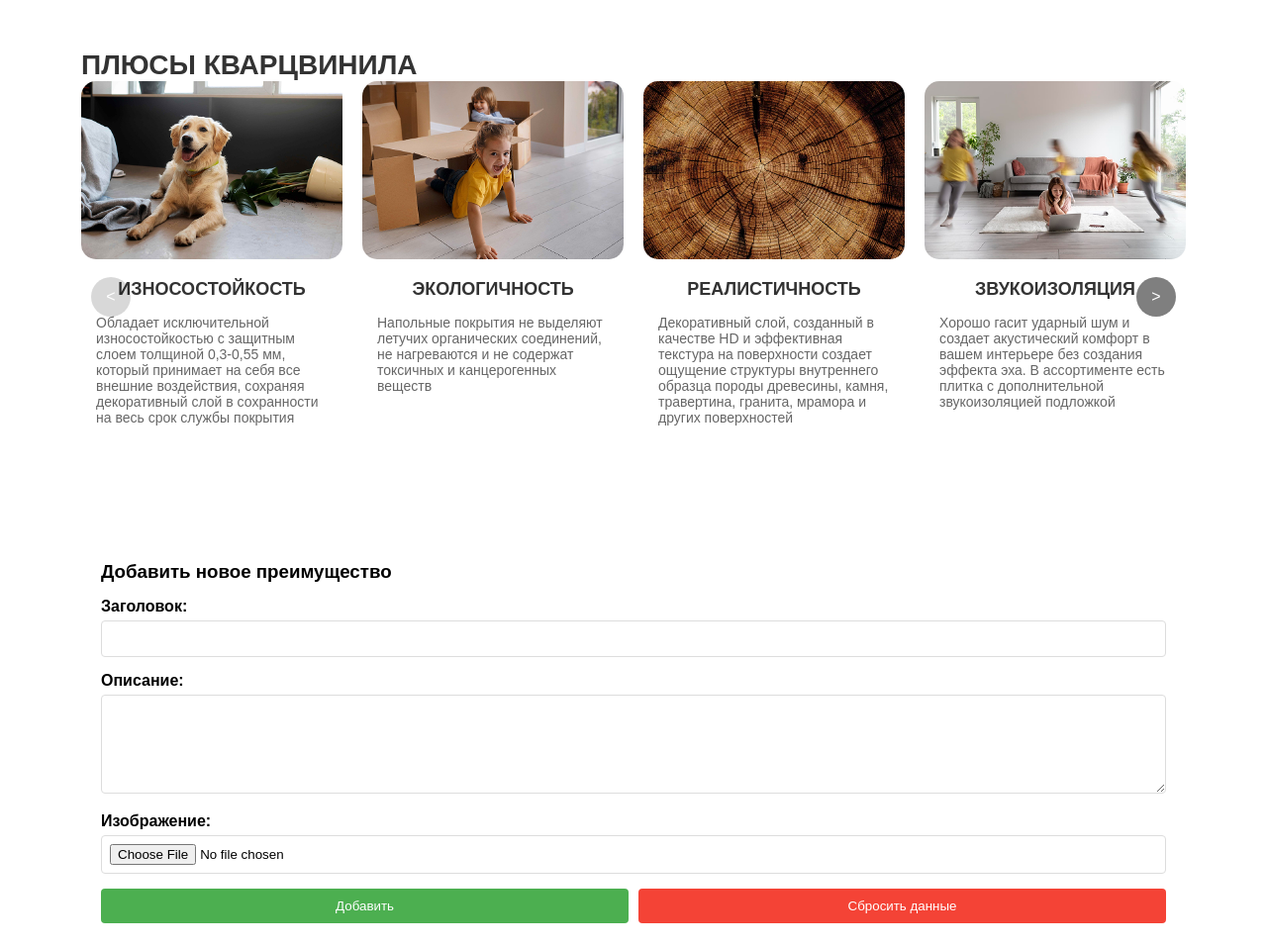
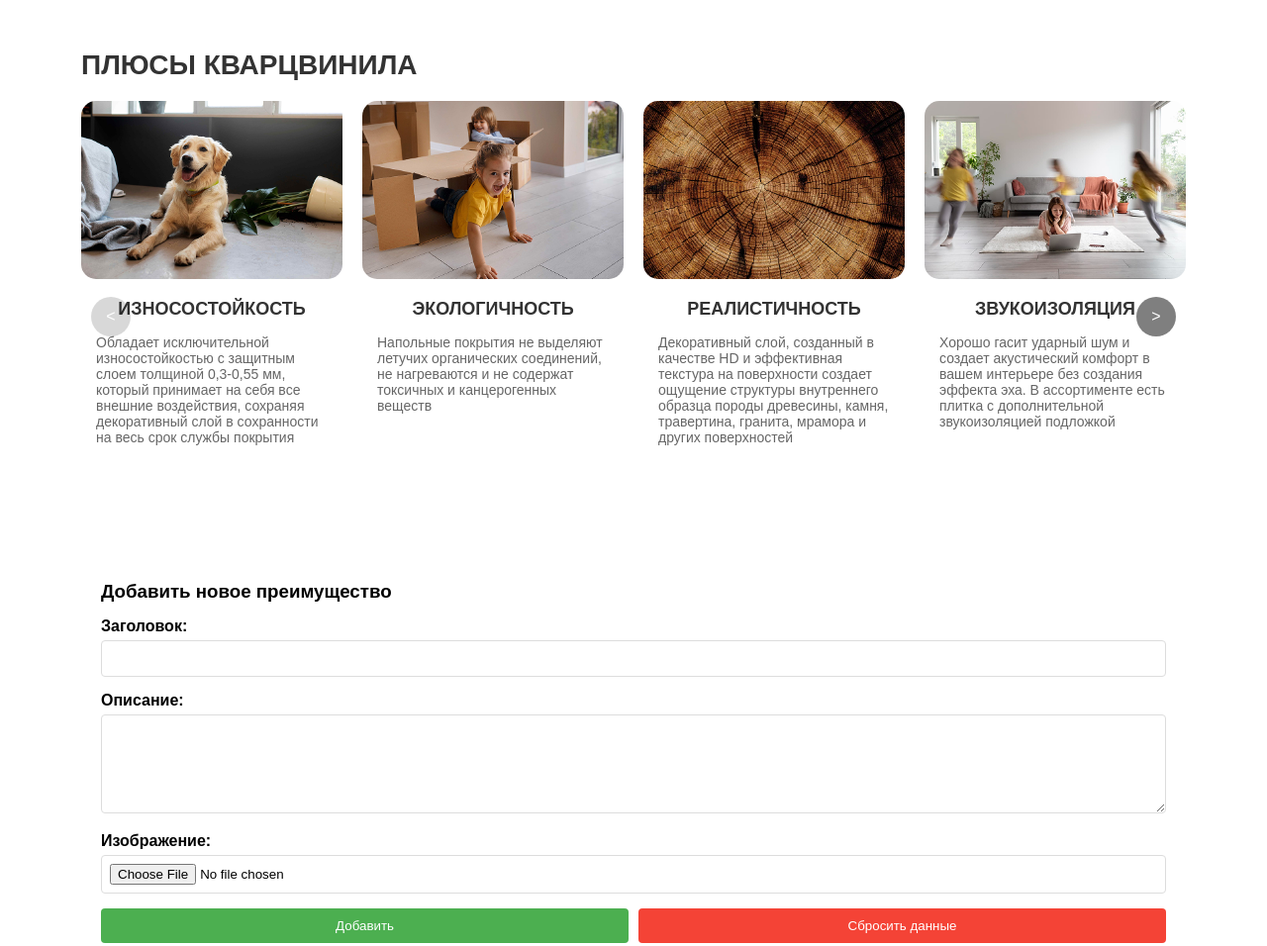
Before and after one commit to NikJustCode/quartz-site, a plain HTML site: page index.html in a window 1280 px wide. Shown: the top 956 px of the page at 99% size. Drawn offline with Linux system fonts and the light colour scheme.

Commit message:
Update styles.css

```diff
--- a/styles.css
+++ b/styles.css
@@ -85,6 +85,10 @@ h1, h2, h3, p {
     font-size: 14px;
     flex-grow: 1;
     box-sizing: border-box;
+}
+
+.advantages-title {
+    padding-bottom: 20px;
 }
 
 .services {
```
